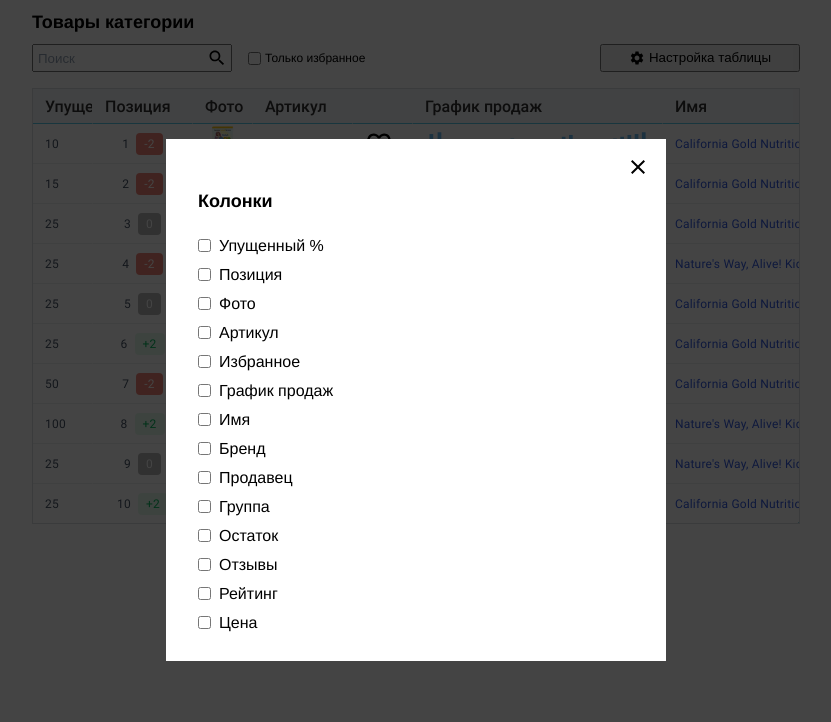
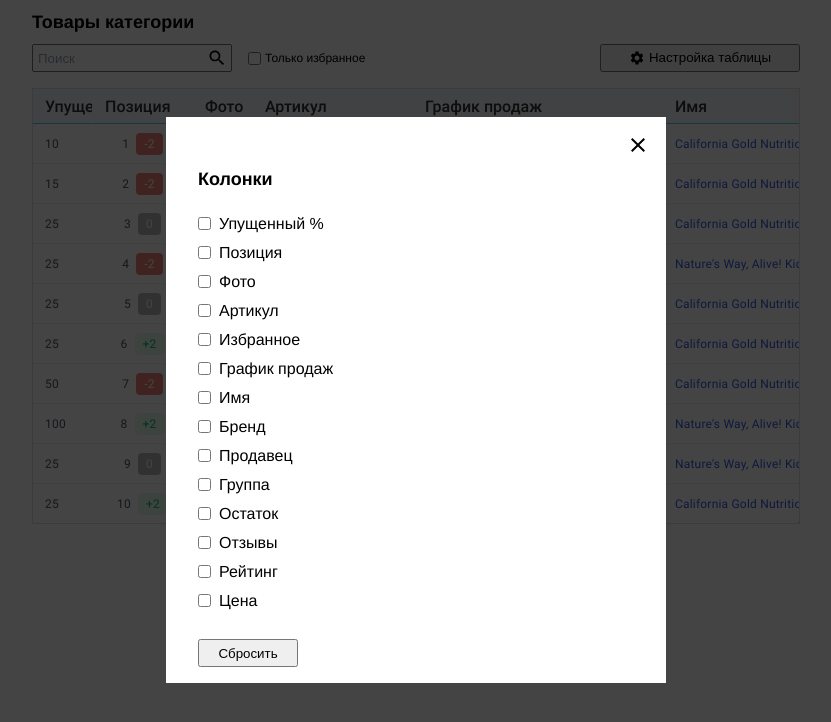
Before and after one commit to eugene-serb/eggheads-test-task, a Vue app: page / in a window 1280 px wide. Both pictures are taken after a click on the button "Настройка таблицы". Shown: the top 722 px of the page, without its empty margins (224-1055 px from the left). Built offline with nearby package versions, Linux system fonts and the light colour scheme.

Commit message:
add reset button

```diff
--- a/src/components/TableSettings.vue
+++ b/src/components/TableSettings.vue
@@ -31,7 +31,7 @@
               type="checkbox"
               :id="`checkbox-${column.id}`"
               :checked="column.hidden"
-              @click="handle(index)"
+              @click="handleCheckbox(index)"
             />
             <label
               :for="`checkbox-${column.id}`"
@@ -39,6 +39,14 @@
             />
           </div>
         </div>
+      </div>
+      <div class="table-settings-overlay__reset-container">
+        <button
+          class="table-settings-overlay__reset-button"
+          @click="handleReset"
+        >
+          <span>Сбросить</span>
+        </button>
       </div>
     </div>
   </div>
@@ -83,7 +91,7 @@
       closeOverlay() {
         this.overlayEnabled = false;
       },
-      handle(index) {
+      handleCheckbox(index) {
         const id = this.state[index].id;
 
         if (this.state[index].hidden) {
@@ -93,6 +101,14 @@
         }
 
         this.state[index].hidden = !this.state[index].hidden;
+      },
+      handleReset() {
+        this.state.forEach((item) => {
+          if (item.hidden) {
+            item.hidden = false;
+            $$(this.tableID).showColumn(item.id);
+          }
+        });
       },
     },
     mounted() {
@@ -177,4 +193,14 @@
     gap: 0 8px;
     font-size: 16px;
   }
+
+  .table-settings-overlay__reset-container {
+    margin: 16px 0 0 16px;
+    display: flex;
+  }
+
+  .table-settings-overlay__reset-button {
+    width: 100px;
+    height: 28px;
+  }
 </style>
```
